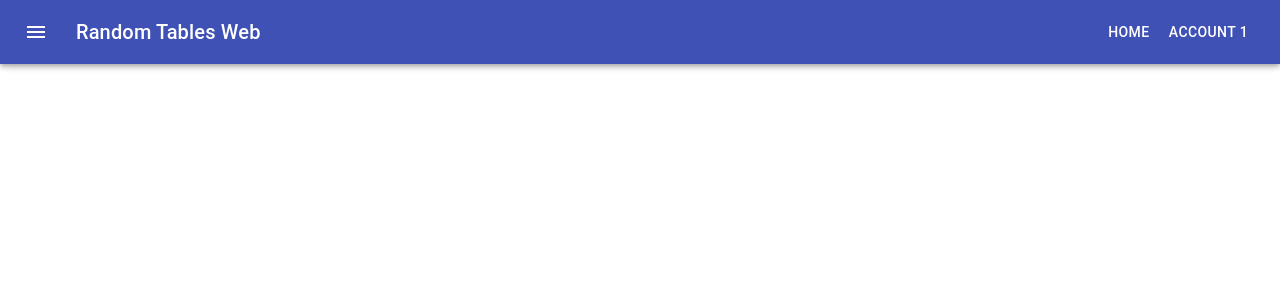
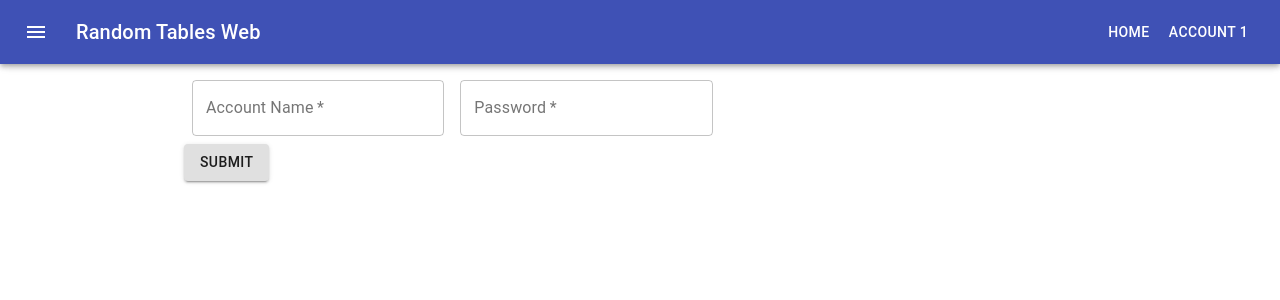
Before and after one commit to dlameter/random_tables_web, a React (Create React App) app in the folder frontend/: page /createaccount in a window 1280 px wide. Shown: the top 300 px of the page. Built offline with nearby package versions, Linux system fonts and the light colour scheme.

Commit message:
Added beginnings of create account page.

```diff
--- a/frontend/src/App.js
+++ b/frontend/src/App.js
@@ -16,6 +16,7 @@ import Container from '@material-ui/core/Container';
 
 import Home from './Home.js';
 import { AccountPage } from './Account.js';
+import CreateAccount from './CreateAccount.js';
 
 const useStyles = makeStyles((theme) => ({
   root: {
@@ -64,6 +65,9 @@ function App() {
                     <Route path="/account/:accountId">
                         <AccountPage />
                     </Route>
+                    <Route path="/createaccount">
+                        <CreateAccount />
+                    </Route>
                 </Switch>
             </Container>
         </Router>
--- /dev/null
+++ b/frontend/src/CreateAccount.js
@@ -0,0 +1,70 @@
+import React from 'react';
+import TextField from '@material-ui/core/TextField';
+import Button from '@material-ui/core/Button';
+import { createStyles, withStyles } from '@material-ui/core/styles';
+
+const styles = (theme) => createStyles({
+    root: {'& .MuiTextField-root': {
+            margin: theme.spacing(1),
+            width: '25ch',
+        },
+    }
+});
+
+class CreateAccount extends React.Component {
+    constructor(props) {
+        super(props);
+        const { classes } = props;
+        this.classes = classes;
+        this.state = {
+            name: "",
+            password: ""
+        };
+    }
+
+    onSubmit() {
+    }
+
+    render() {
+        const handleNameChange = (event) => {
+            this.setState({ name: event.target.value });
+        }
+        const handlePasswordChange = (event) => {
+            this.setState({ password: event.target.value });
+        }
+
+        return (
+            <form id="create-account" class={this.classes.root}>
+                <div>
+                    <TextField
+                        required
+                        label="Account Name"
+                        value={this.state.name}
+                        onChange={handleNameChange}
+                        variant="outlined"
+                    />
+                    <TextField
+                        required
+                        label="Password"
+                        value={this.state.password}
+                        onChange={handlePasswordChange}
+                        type="password"
+                        variant="outlined"
+                    />
+                </div>
+                <div>
+                    <Button
+                        variant="contained"
+                        type="submit"
+                        form="create-account"
+                        onClick={this.onSubmit()}
+                    >
+                        Submit
+                    </Button>
+                </div>
+            </form>
+        );
+    }
+}
+
+export default withStyles(styles, { withTheme: true })(CreateAccount)
```
